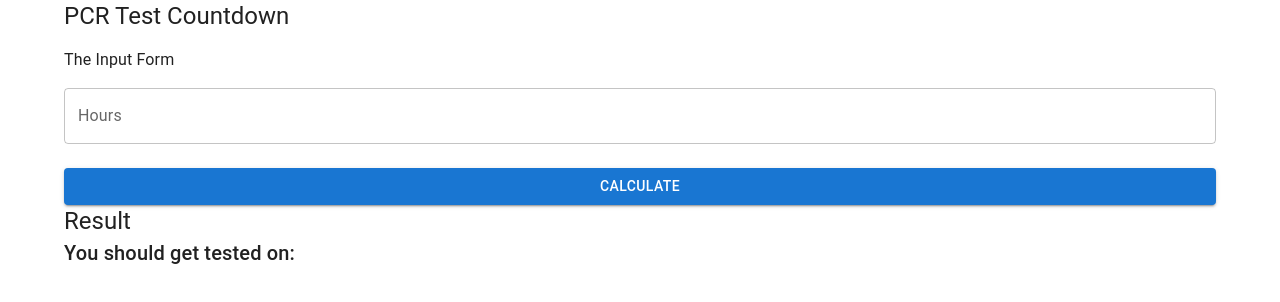
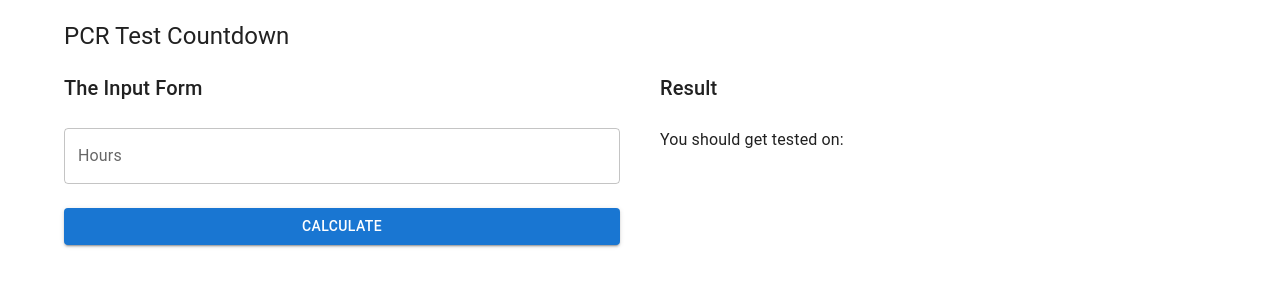
Before and after one commit to leah0328/Practice-Counter, a React (Create React App) app: page / in a window 1280 px wide. Shown: the top 302 px of the page. Built offline with nearby package versions, Linux system fonts and the light colour scheme.

Commit message:
refactor code

```diff
--- a/src/App.js
+++ b/src/App.js
@@ -3,7 +3,7 @@ import './App.css';
 import Form from './Form';
 import React, {useState} from 'react';
 
-import { Container, CssBaseline, Typography } from '@mui/material';
+import { Container, CssBaseline, Grid, Typography } from '@mui/material';
 import Result from './Result';
 
 
@@ -12,20 +12,26 @@ function App() {
   const [resultDay, setResultDay] = useState("");
   const [resultTime, setResultTime] = useState("");
 
-
   const pullDataHandler = (resultDate, resultDay,resultTime)=> {
     setResultDate(resultDate);
     setResultDay(resultDay);
     setResultTime(resultTime);
   };
 
+
+
   return (
     <Container>
       <CssBaseline/>
-      <Typography variant="h5">PCR Test Countdown</Typography>
-      <Form data={pullDataHandler}/>
-      {/* <Typography>h{props.resultTime}</Typography> */}
-      <Result resultDate={resultDate} resultDay={resultDay} resultTime={resultTime}/>
+      <Typography variant="h5" padding="20px 0 20px 0">PCR Test Countdown</Typography>
+      <Grid container spacing={5}>
+        <Grid item xs={6}>
+          <Form data={pullDataHandler}/>
+        </Grid>
+        <Grid item xs={6}>
+          <Result resultDate={resultDate} resultDay={resultDay} resultTime={resultTime}/>
+        </Grid>
+      </Grid>
     </Container>
   );
 }
--- a/src/Form.js
+++ b/src/Form.js
@@ -1,8 +1,7 @@
 import { DateTimePicker } from "@mui/lab";
 import DateAdapter from "@mui/lab/AdapterLuxon";
 import LocalizationProvider from "@mui/lab/LocalizationProvider";
-import { Button, TextField } from "@mui/material";
-// import { useState } from "react";
+import { Button, TextField, Typography } from "@mui/material";
 import Stack from "@mui/material/Stack";
 import useInput from "./hooks/use-input";
 
@@ -29,10 +28,11 @@ const Form = (props) => {
     console.log(enteredHours, " hours");
 
     let { DateTime}  = require("luxon");
+    let format = {...DateTime.TIME_SIMPLE, hourCycle:"h12"};
     let testDate = DateTime.fromISO(enteredDate).minus({hours:enteredHours});
     const resultDate = testDate.toLocaleString({ month: 'long', day: 'numeric',year:"numeric" });
     const resultDay =  testDate.toLocaleString({ weekday: 'long' });
-    const resultTime = testDate.toLocaleString(DateTime.TIME_SIMPLE);
+    const resultTime = testDate.toLocaleString(format);
 
     // console.log(testDate.toString());
     // console.log("get tested on: ", resultDate);
@@ -45,9 +45,12 @@ const Form = (props) => {
 
   return (
     <div>
-      <p>The Input Form</p>
+
+
       <form onSubmit={submitHandler}>
-        <Stack spacing={3}>
+      <Stack spacing={3}>
+        <Typography variant="h6">The Input Form</Typography>
+
           <LocalizationProvider dateAdapter={DateAdapter}>
             <DateTimePicker
               label="Depature Date / Time"
--- a/src/Result.js
+++ b/src/Result.js
@@ -1,14 +1,15 @@
 import { Fragment } from "react";
-import {Typography } from '@mui/material';
+import {Stack, Typography } from '@mui/material';
 
 const Result = (props) => {
     return(
         <Fragment>
-            <Typography variant="h5">Result</Typography>
-            <Typography variant="h6">You should get tested on:</Typography>
-            <Typography variant="h6">{props.resultDate}</Typography>
-            <Typography variant="h6">{props.resultDay}</Typography>
-            <Typography variant="h6" >{props.resultTime}</Typography>
+            <Stack spacing={3}>
+            <Typography variant="h6">Result</Typography>
+            <Typography variant="h7">You should get tested on:</Typography>
+            <Typography variant="h7">{props.resultDate} {props.resultDay}</Typography>
+            <Typography variant="h7">{props.resultTime}</Typography>
+            </Stack>
         </Fragment>
     );
 };
```
